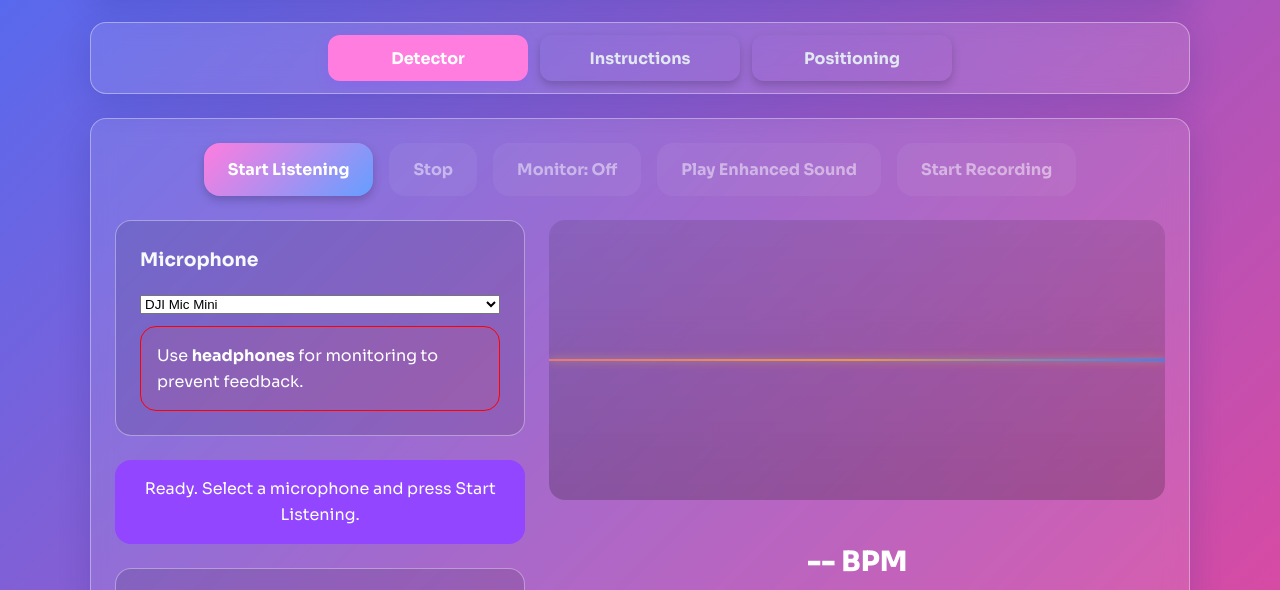
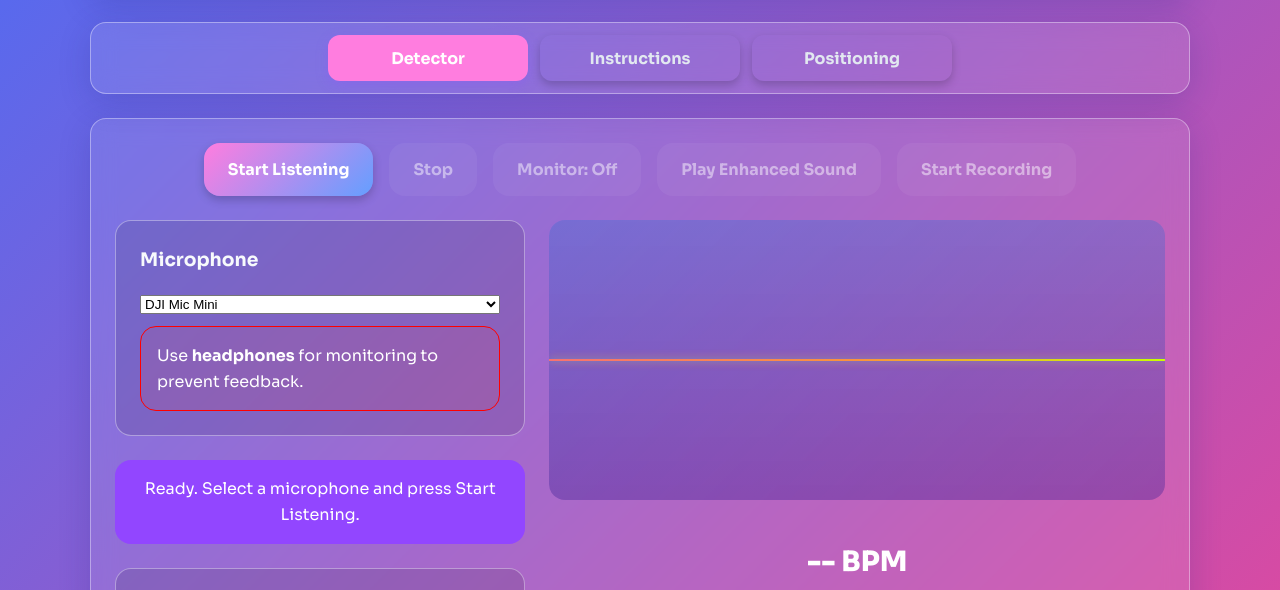
Before and after one commit to AutoLabHUB/babybeat, a plain HTML site: page public/index.html in a window 1280 px wide. Shown: the part 170-760 px from the top of the page. Drawn offline with Linux system fonts and the light colour scheme; a script that the page names is missing.

Commit message:
Update index.html

```diff
--- a/public/index.html
+++ b/public/index.html
@@ -177,13 +177,13 @@
         .viz {
             height: 280px;
             border-radius: var(--radius);
-            background: linear-gradient(180deg, rgba(0,0,0,0.1) 0%, rgba(0,0,0,0.2) 100%);
+            background: linear-gradient(180deg, rgba(51, 109, 211, 0.33) 0%, rgba(63, 33, 149, 0.38) 100%);
             position: relative;
             overflow: hidden;
         }
         .waveform {
             position: absolute; left: 0; top: 50%; width: 100%; height: 2px;
-            background: linear-gradient(90deg, #f87171, #fb923c, #3b82f6);
+            background: linear-gradient(90deg, #f87171, #fb923c, #caff00);
             transform: translateY(-50%);
             box-shadow: 0 0 8px #fb923c, 0 0 4px #3b82f6;
         }
```
